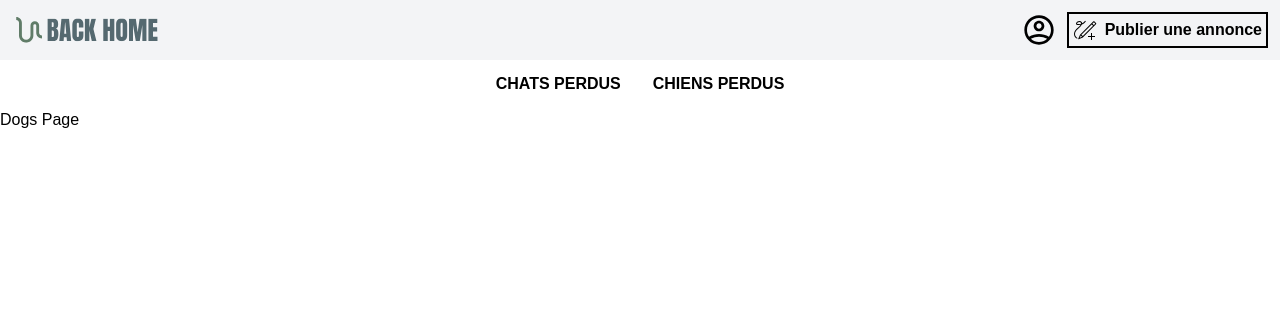
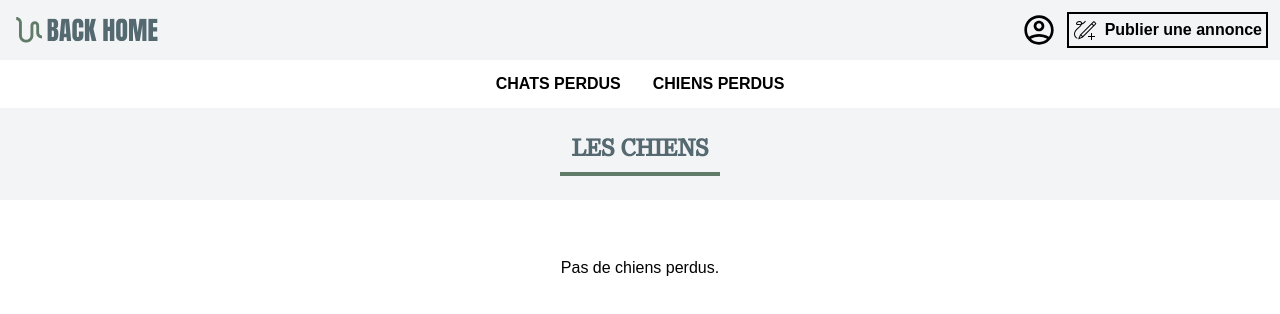
Before and after one commit to luciegst/back-home, a Vue app in the folder front/: page /lost/dogs in a window 1280 px wide. Shown: the top 314 px of the page. Built offline with nearby package versions, Linux system fonts and the light colour scheme.

Commit message:
[dogs_page] update message dogs page and update readme

```diff
--- a/front/src/views/LostDogsView.vue
+++ b/front/src/views/LostDogsView.vue
@@ -1,5 +1,11 @@
-<script setup lang="ts"></script>
+<script setup lang="ts">
+import Banner from '@/components/ui/Banner.vue'
+</script>
 
-<template>Dogs Page</template>
+<template>
+  <Banner :title="'les chiens'" />
+  <!-- TODO in next US lost dogs part  -->
+  <div class="pt-14 pb-14 flex justify-center">Pas de chiens perdus.</div>
+</template>
 
 <style scoped></style>
```
Also changed, not shown: 1 other file (tests, documents, lock files or other folders).
